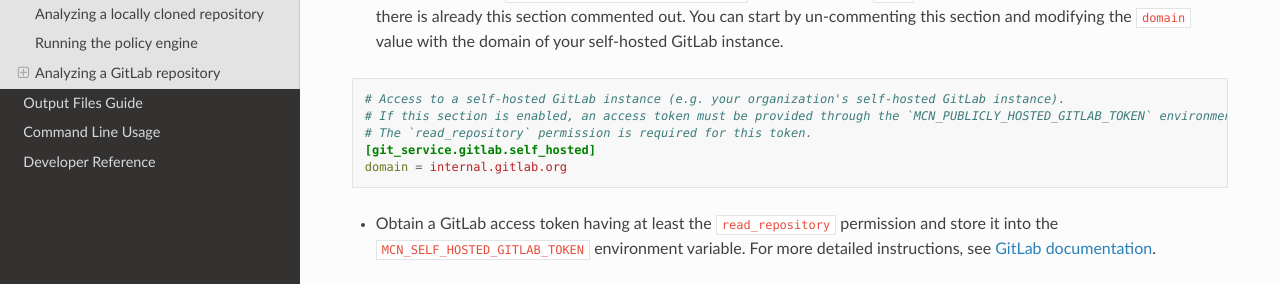
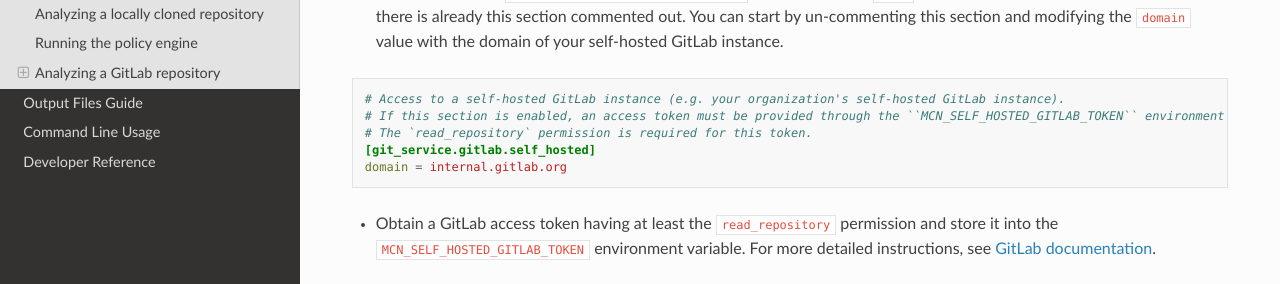
Before and after one commit to oracle/macaron, a Sphinx documentation site: the page built from docs/source/pages/using.rst, in a window 1280 px wide and 900 px high, scrolled down 5256 px. Shown: the part 449-733 px from the top of the window. Built offline with Sphinx 7.4.7 and the Read the Docs theme 2.0.0, drawn with Linux system fonts in a browser that asks for light colours.

Commit message:
chore: fix token name for self-hosted gitlab
Signed-off-by: Nathan Nguyen <nathan.nguyen@oracle.com>

```diff
--- a/docs/source/pages/using.rst
+++ b/docs/source/pages/using.rst
@@ -233,7 +233,7 @@
 .. code-block:: ini
 
     # Access to a self-hosted GitLab instance (e.g. your organization's self-hosted GitLab instance).
-    # If this section is enabled, an access token must be provided through the `MCN_PUBLICLY_HOSTED_GITLAB_TOKEN` environment variable.
+    # If this section is enabled, an access token must be provided through the ``MCN_SELF_HOSTED_GITLAB_TOKEN`` environment variable.
     # The `read_repository` permission is required for this token.
     [git_service.gitlab.self_hosted]
     domain = internal.gitlab.org
```
Also changed, not shown: 1 other file.
